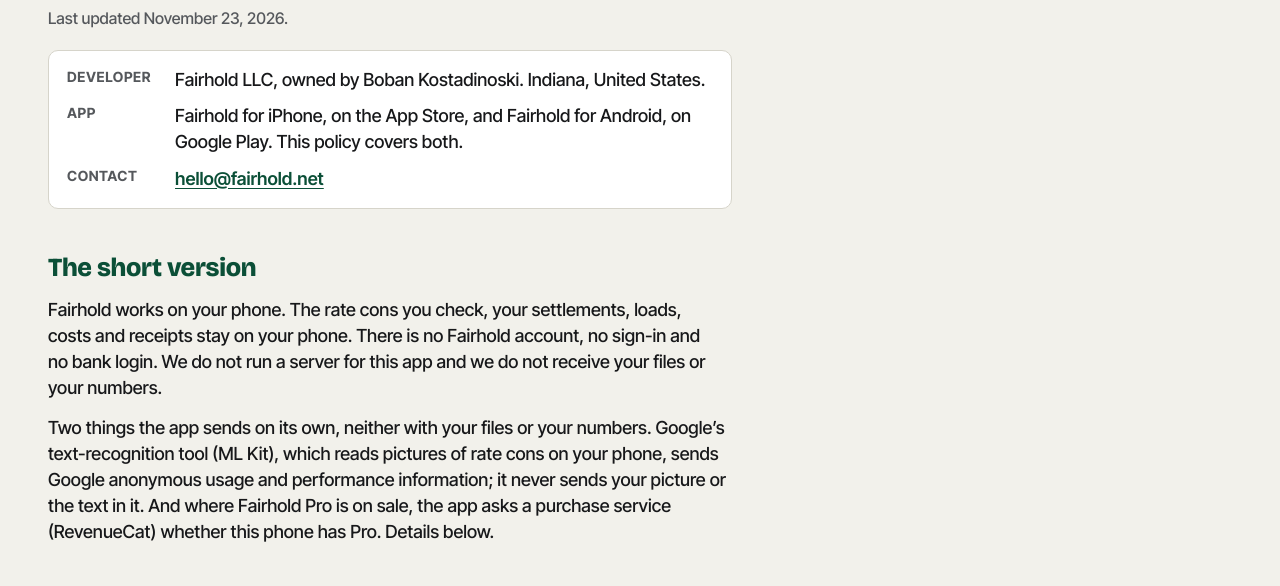
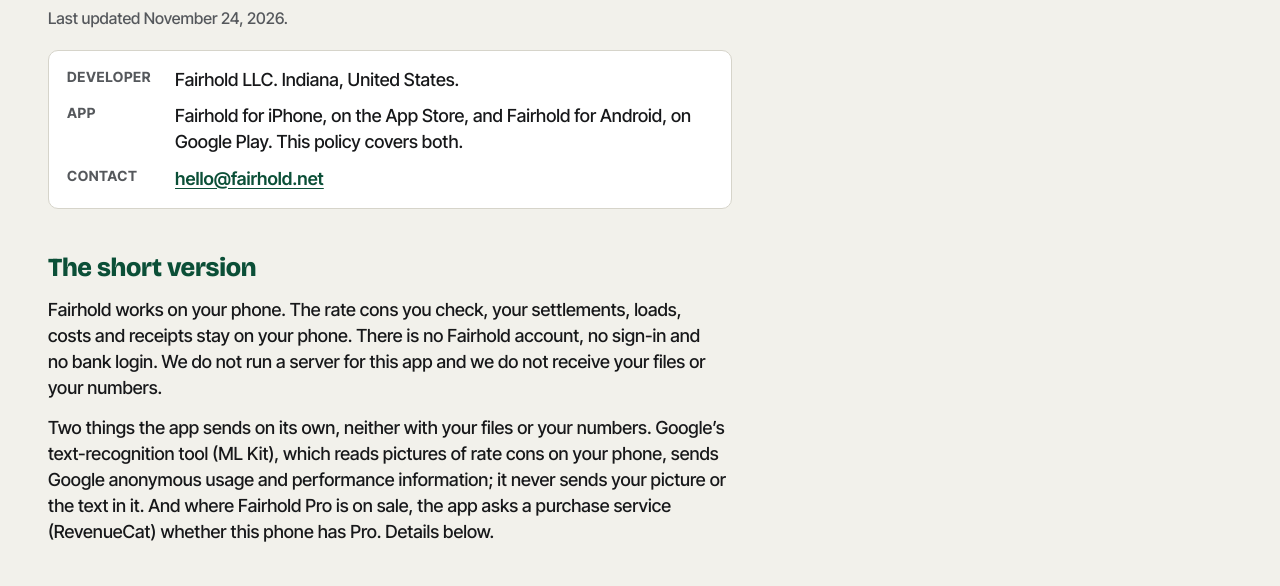
Before and after one commit to ItsThierry/fairhold-site, a plain HTML site: page privacy.html in a window 1280 px wide. Shown: the part 184-770 px from the top of the page. Drawn offline with Linux system fonts and the light colour scheme.

Commit message:
Privacy page: developer is Fairhold LLC; owner's name removed now that both stores show Fairhold LLC (Boban, Nov 24, 2026)
Co-Authored-By: Claude Opus 5.5 <noreply@anthropic.com>

```diff
--- a/privacy.html
+++ b/privacy.html
@@ -36,10 +36,10 @@
 <main id="main" class="page">
   <h1>Privacy policy</h1>
   <div class="text">
-    <p class="updated">Last updated November 23, 2026.</p>
+    <p class="updated">Last updated November 24, 2026.</p>
 
     <dl class="facts">
-      <div><dt>Developer</dt><dd>Fairhold LLC, owned by Boban Kostadinoski. Indiana, United States.</dd></div>
+      <div><dt>Developer</dt><dd>Fairhold LLC. Indiana, United States.</dd></div>
       <div><dt>App</dt><dd>Fairhold for iPhone, on the App Store, and Fairhold for Android, on Google Play. This policy covers both.</dd></div>
       <div><dt>Contact</dt><dd><a href="mailto:hello@fairhold.net">hello@fairhold.net</a></dd></div>
     </dl>
```
